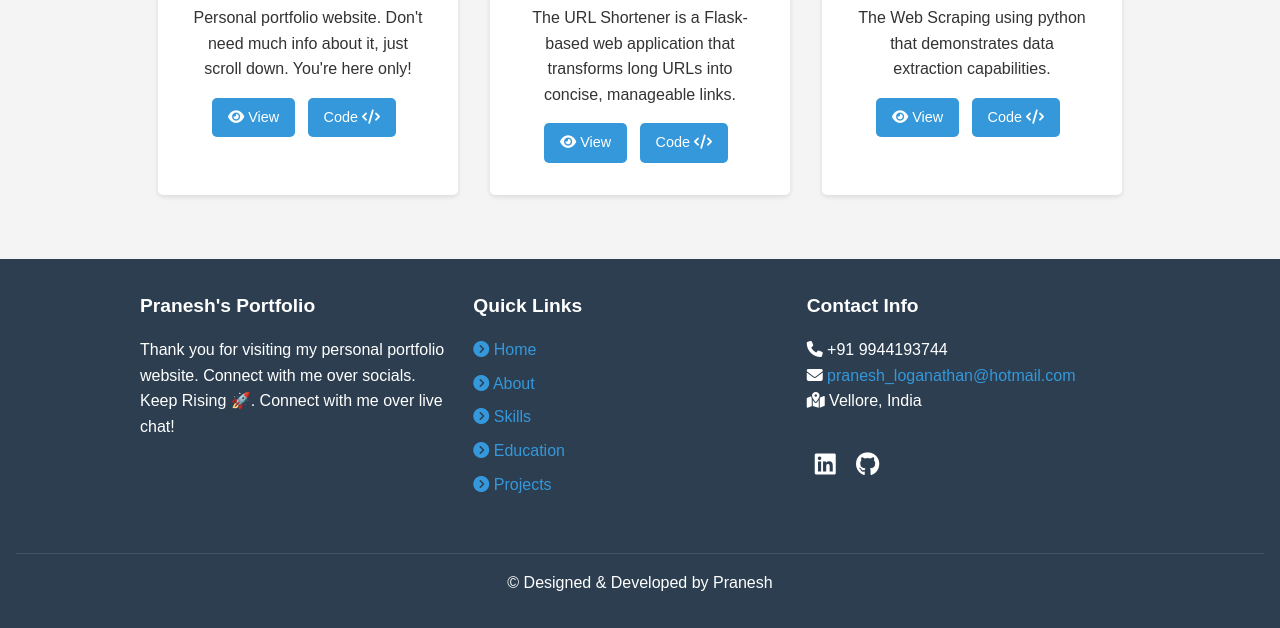
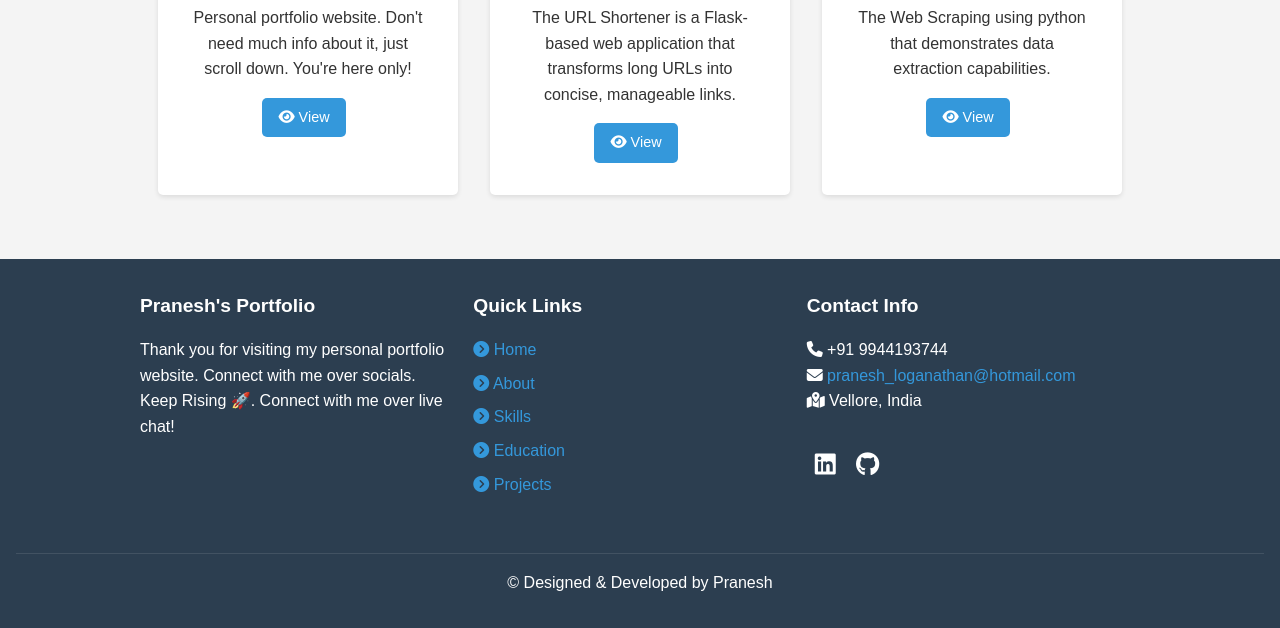
Before and after one commit to pranesh-loganathan/Portfolio, a plain HTML site: page portfolio.html in a window 1280 px wide. Shown: the part 2212-2840 px from the top of the page. Drawn offline with nearby package versions, Linux system fonts and the light colour scheme.

Commit message:
portfolio.html

```diff
--- a/portfolio.html
+++ b/portfolio.html
@@ -447,8 +447,9 @@
                         <h3>Portfolio Website</h3>
                         <p>Personal portfolio website. Don't need much info about it, just scroll down. You're here only!</p>
                         <div class="project-links">
+                            <center>
                             <a href="#" class="btn" target="_blank"><i class="fas fa-eye"></i> View</a>
-                            <a href="#" class="btn" target="_blank">Code <i class="fas fa-code"></i></a>
+                            </center>
                         </div>
                     </div>
                 </div>
@@ -458,8 +459,9 @@
                         <h3>URL Shortener</h3>
                         <p>The URL Shortener is a Flask-based web application that transforms long URLs into concise, manageable links.</p>
                         <div class="project-links">
-                            <a href="https://aicma.co.in/" class="btn" target="_blank"><i class="fas fa-eye"></i> View</a>
-                            <a href="#" class="btn" target="_blank">Code <i class="fas fa-code"></i></a>
+                        <center>
+                            <a href="https://github.com/pranesh-loganathan/URL-Shortener.git" class="btn" target="_blank"><i class="fas fa-eye"></i> View</a>
+                        </center>
                         </div>
                     </div>
                 </div>
@@ -469,8 +471,9 @@
                         <h3>Web Scraping</h3>
                         <p>The Web Scraping using python that demonstrates  data extraction capabilities.</p>
                         <div class="project-links">
-                            <a href="https://moderntek.co.in/" class="btn" target="_blank"><i class="fas fa-eye"></i> View</a>
-                            <a href="#" class="btn" target="_blank">Code <i class="fas fa-code"></i></a>
+                            <center>
+                            <a href="https://github.com/pranesh-loganathan/WebScraping.git" class="btn" target="_blank"><i class="fas fa-eye"></i> View</a>
+                            </center>
                         </div>
                     </div>
                 </div>
```
